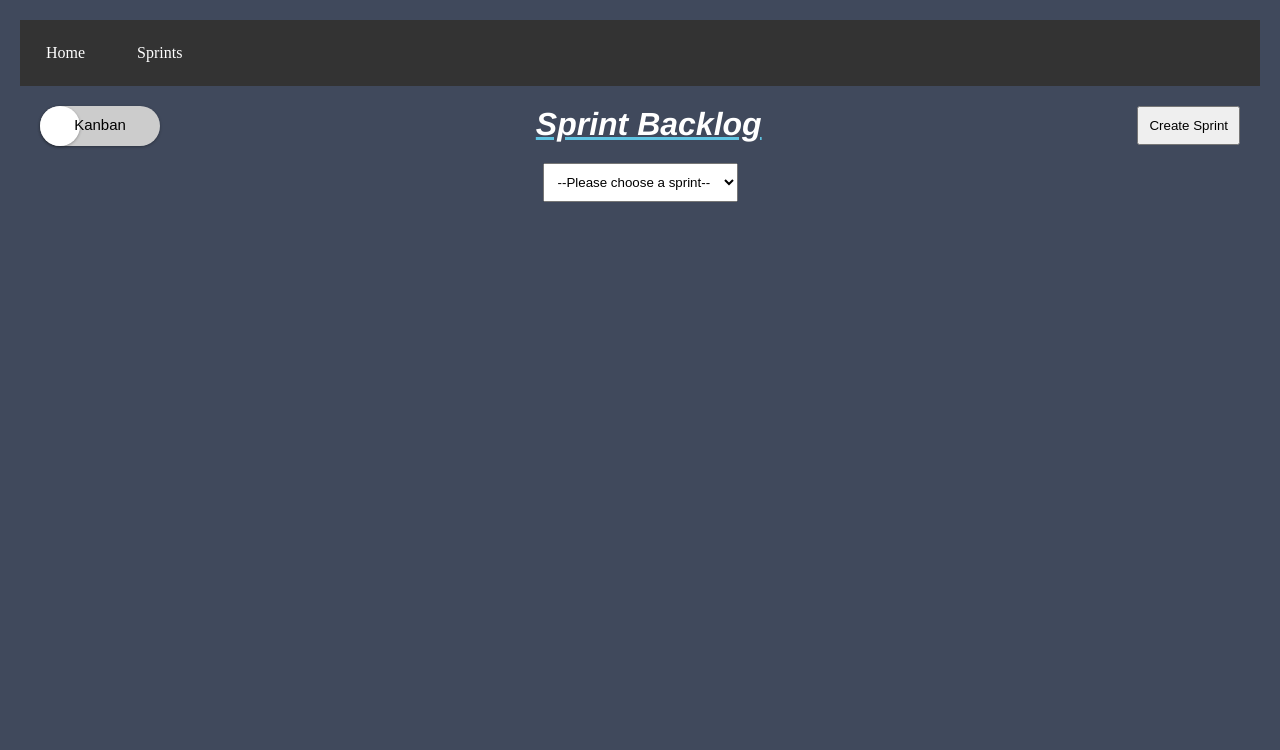
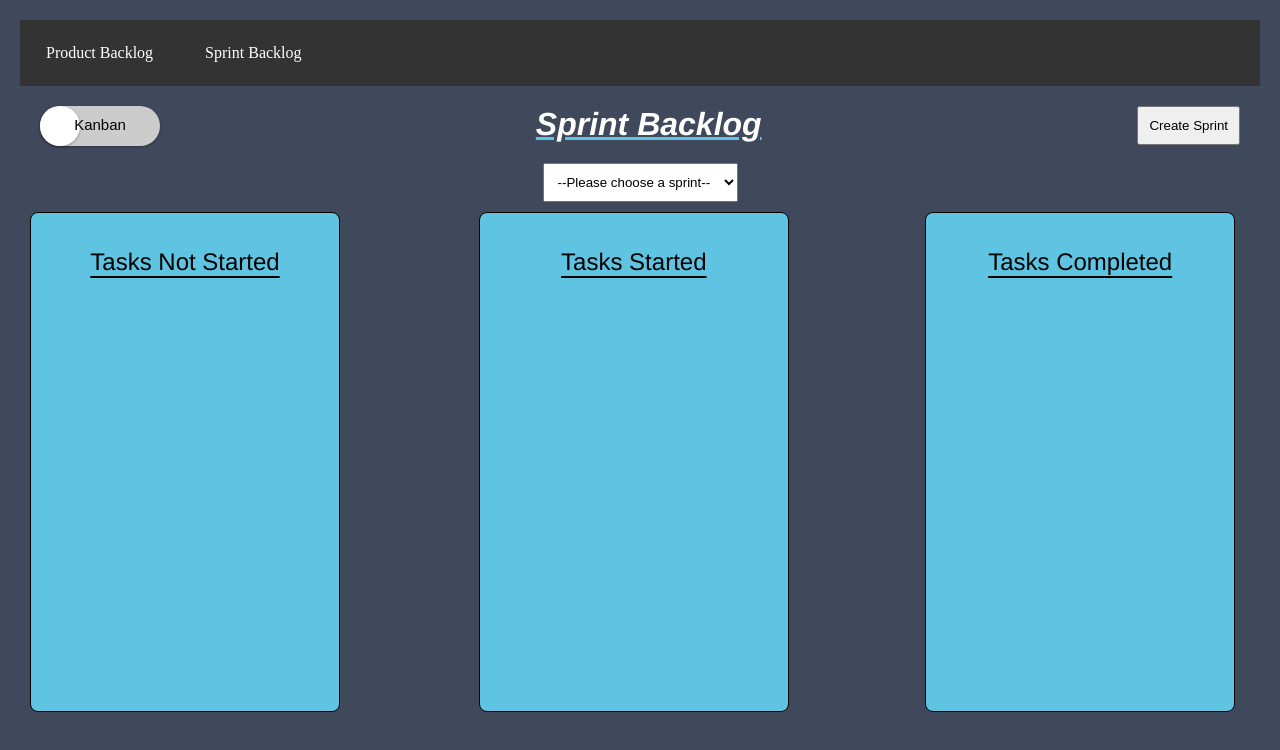
Before and after one commit to ashvarg/Dash, a plain HTML site: page Projects/sprint.html in a window 1280 px wide. Drawn offline with Linux system fonts and the light colour scheme.

Commit message:
started adding kanban view

```diff
--- a/Projects/scripts/sprint.js
+++ b/Projects/scripts/sprint.js
@@ -16,6 +16,14 @@ function toggleViewLabel(){
     }
 }
 
+function showKanbanView(){
+    var x = document.getElementByID("notStarted")
+    if (x.style.display === "none") {
+        x.style.display = "block";
+    } else {
+        x.style.display = "none";
+    }
+}
 
 //Create a sprint
 function createSprint(){
--- a/Projects/sprint.html
+++ b/Projects/sprint.html
@@ -19,8 +19,11 @@
         <script src="https://kit.fontawesome.com/3574849247.js" crossorigin="anonymous"></script>
 
         <style>
-            h3 {
-                display:inline;
+            h2 {
+                font-family: "Helvetica", Times, sans-serif;
+                font-weight: 200;
+                text-decoration: underline;
+                text-underline-position: under;
              }
         </style>
 
@@ -31,8 +34,8 @@
 
         <!-- Naviagtion Pane-->
         <ul class="navbar">
-            <li><a href="index.html">Home</a></li>
-            <li><a href="sprint.html">Sprints</a></li>
+            <li><a href="index.html">Product Backlog</a></li>
+            <li><a href="sprint.html">Sprint Backlog</a></li>
         </ul>
 
         <div class="header">
@@ -40,7 +43,7 @@
             <!-- Switch between Kanban and Chart view-->
             <div class="toggleButton">
                 <label class="toggle">
-                    <input type="checkbox" id="toggle" onclick="toggleViewLabel()">
+                    <input type="checkbox" id="toggle" onclick="toggleViewLabel()" onclick = "showKanbanView()">
                     <span class="slider"></span>
                     <span class="labels" data-on="Chart" data-off="Kanban" id="toggleLabel">Kanban</span>
                 </label>
@@ -60,6 +63,18 @@
                     <option value="">--Please choose a sprint--</option>
                 </select>
             </div>
+
+            <!-- Kanban View -->
+            <div class="notStarted">
+                <h2> Tasks Not Started </h2>
+            </div>
+            <div class="started">
+                <h2> Tasks Started </h2>
+            </div>
+            <div class="completed">
+                <h2> Tasks Completed </h2>
+            </div>
+
 
         </div>
 
--- a/Projects/styles/sprint.css
+++ b/Projects/styles/sprint.css
@@ -11,7 +11,6 @@ body{
 
 /* Changing header and paragraph fonts */
 .headerText {
-
   width: fit-content;
   display: inline-block;
   color: white;
@@ -35,7 +34,7 @@ body{
 }
 
 .header{
-
+  position: relative;
   width: 100%;
   height: 20%;
   text-align: center;
@@ -241,3 +240,46 @@ li {
 .createSprintCancel{
   float: right;
 }
+
+/* Kanban view */
+.notStarted{
+  position: absolute;
+  width: 25%;
+  border: 1px solid black;
+  background: #5fc4e2;
+  padding: 25px;
+  box-sizing: border-box;
+  flex-direction: column;
+  height: 500px;
+  border-radius: 8px
+}
+
+.started{
+  position: absolute;
+  left: 37%;
+  width: 25%;
+  border: 1px solid black;
+  background: #5fc4e2;
+  padding: 25px;
+  box-sizing: border-box;
+  flex-direction: column;
+  height: 500px;
+  border-radius: 8px
+}
+
+.completed{
+  position: absolute;
+  left: 73%;
+  width: 25%;
+  border: 1px solid black;
+  background: #5fc4e2;
+  padding: 25px;
+  box-sizing: border-box;
+  flex-direction: column;
+  height: 500px;
+  border-radius: 8px
+}
+
+h3{
+  color: white;
+}
```
Also changed, not shown: Projects/index.html (+2 -2 lines).
